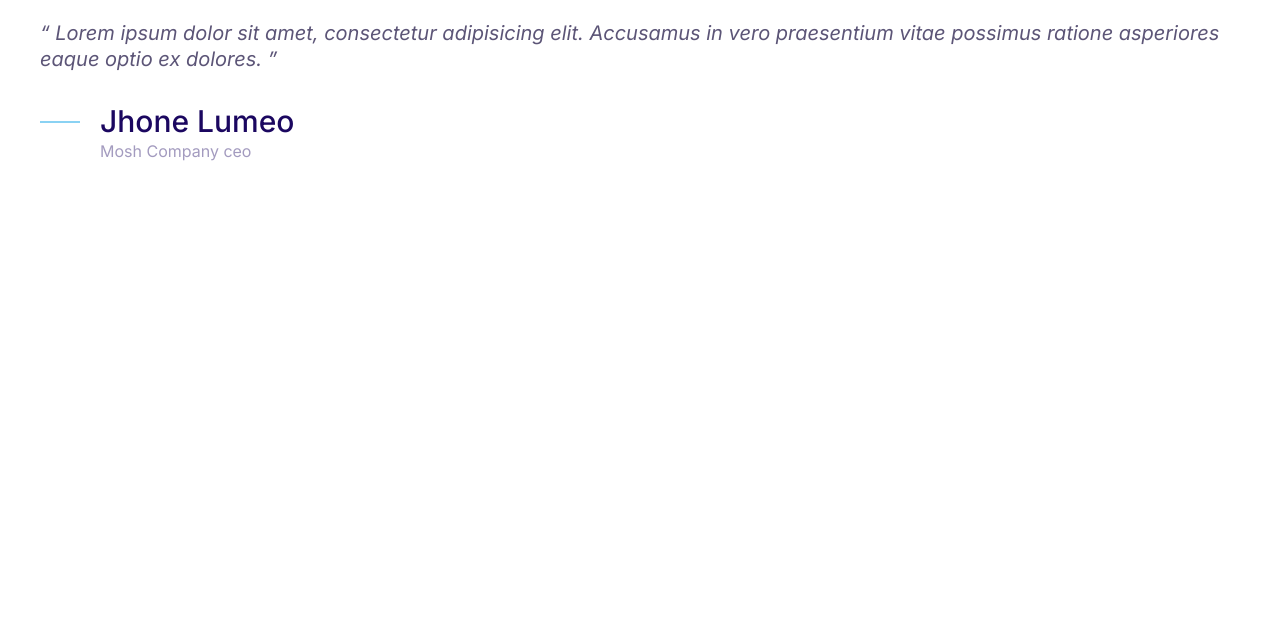
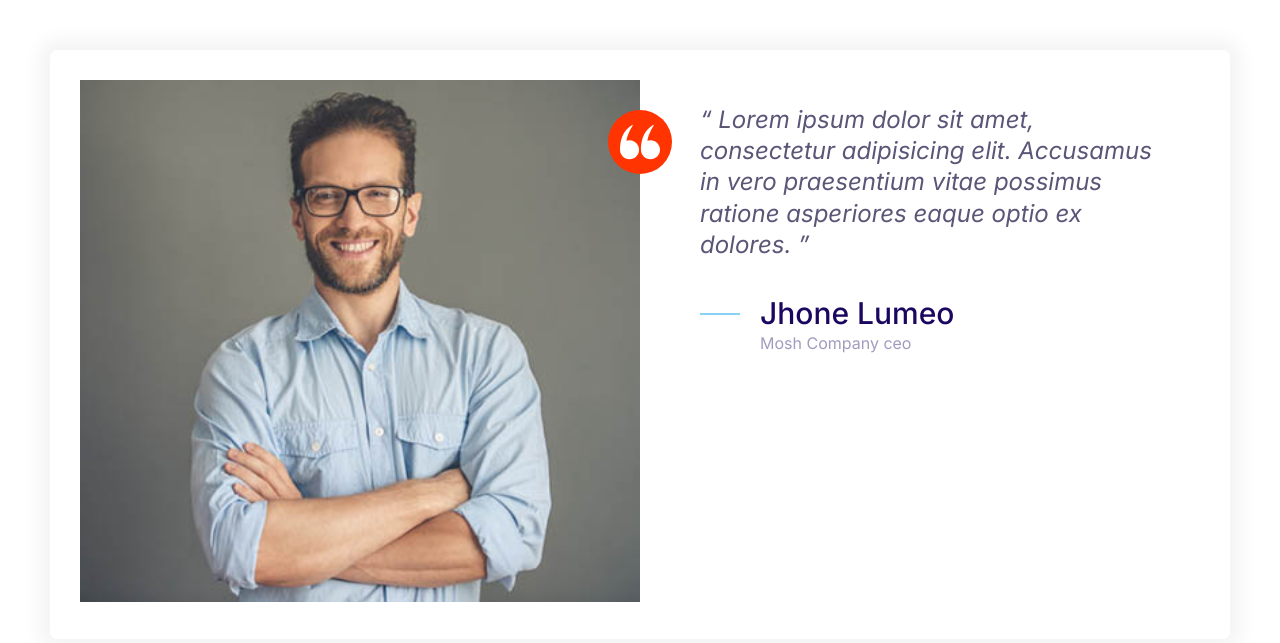
Before and after one commit to MFaithSims/skystash, a plain HTML site: page index.html in a window 1280 px wide. Drawn offline with Linux system fonts and the light colour scheme.

Commit message:
Built the callouts

```diff
--- a/css/styles.css
+++ b/css/styles.css
@@ -149,9 +149,16 @@
     width: 40px;
     height: 40px;
 }
+.icon--small {
+    width: 40px;
+    height: 40px;
+}
 
 .icon--primary {
-    fill: var(--color-primary);
+    fill: var(--color-primary); /*Changes letter to black inside the icon */
+}
+.icon--white {
+    fill: white; /*Changes letter to white inside the icon */
 }
 .icon-container {
     background: #f3f9fa;
@@ -163,6 +170,10 @@
     align-items: center; /* to align to secondary aka vertical axis*/
 
 }
+.icon-container--accent {
+    background-color: var(--color-accent);
+}
+
 
 /* Block Buttons  100% width*/
 
@@ -408,3 +419,47 @@
 
     }
 }
+
+/* GRIDS */
+
+.grid {
+    display: grid;
+}
+
+
+@media screen and (min-width: 768px) {
+   .grid--1x2 {
+    grid-template-columns: 1fr 1fr;
+   }
+
+}
+@media screen and (min-width: 1024px) {
+    .grid--1x3 {
+        grid-template-columns: repeat(3,1fr);
+    }
+}
+/* TESTIMONIALS */
+.testimonial {
+    padding: 3rem;
+}
+.testimonial__image {
+    position: relative;
+}
+.testimonial__image > img {
+    width: 100%;
+}
+.testimonial__image > .icon-container {
+    position: absolute;
+    top: 3rem;
+    right: -32px;
+
+}
+@media screen and (min-width: 768px){
+    .testimonial .quote,
+    .testimonial .quote__author { /* This means for a quote inside a testemonial */
+        font-size: 2.4rem;
+    }
+    .testimonial .quote {
+        margin-left: 6rem;
+    }
+}
--- a/index.html
+++ b/index.html
@@ -13,12 +13,24 @@
     <link rel="stylesheet" href="css/normalize.css" />
     <link rel="stylesheet" href="css/styles.css" />
   </head>
-  <body>
+  <body style="padding: 5rem">
+    <div class="card testimonial">
+      <div class="grid grid--1x2">
+        <div class="testimonial__image">
+          <img
+            src="images/testimonial.jpg"
+            alt="A picture of a man in glasses smiling and folding his arms."
+          />
+          <spa class = "icon-container icon-container--accent">
+            <svg class="icon icon--white icon--small">
+              <use xlink:href="images/sprite.svg#quotes"></use>
+            </svg>
+          </span>
+        </div>
         <blockquote class="quote">
           <p class="quote__text">
             Lorem ipsum dolor sit amet, consectetur adipisicing elit. Accusamus in
-        vero praesentium vitae possimus ratione asperiores eaque optio ex
-        dolores.
+            vero praesentium vitae possimus ratione asperiores eaque optio ex dolores.
           </p>
           <footer>
             <div class="media">
@@ -35,5 +47,8 @@
             </div>
           </footer>
         </blockquote>
+
+      </div>
+    </div>
   </body>
 </html>
```
Also changed, not shown: components/grid.html (added, +4 -0 lines), components/quotes.html (+1 -22 lines), testimonials.html (added, +36 -0 lines), images/testimonial.jpg (added), 1 other file. Lines whose indentation alone changed are shown as unchanged.
